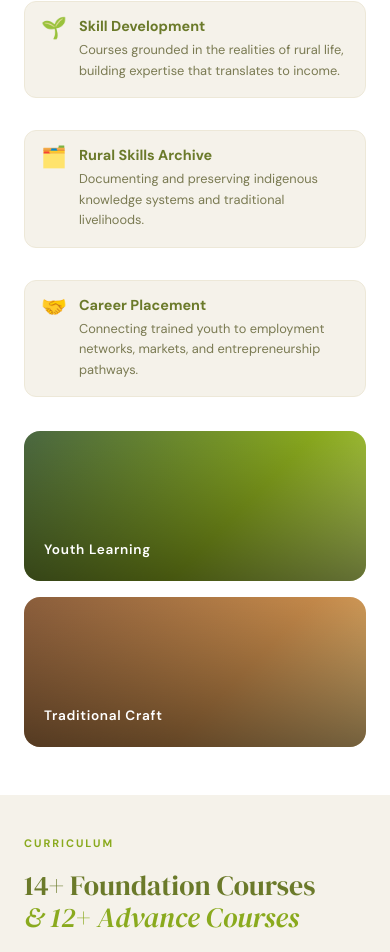
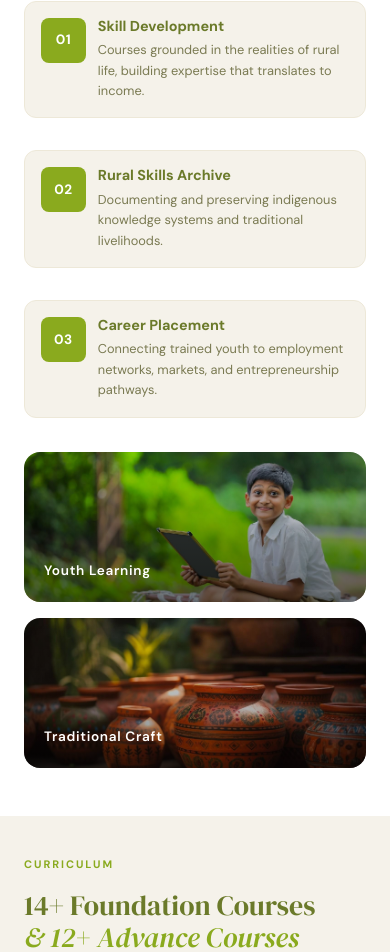
Before and after one commit to Raysin007/rysf, a React (Vite) app: page / in a window 390 px wide. Shown: the part 1211-2163 px from the top of the page. Built offline with nearby package versions, Linux system fonts and the light colour scheme.

Commit message:
Added Typography changes in the about section

```diff
--- a/src/components/About.css
+++ b/src/components/About.css
@@ -88,9 +88,18 @@
 }
 
 .about__pillar-icon {
-  font-size: 1.6rem;
   flex-shrink: 0;
-  line-height: 1;
+  width: 3.6rem;
+  height: 3.6rem;
+  display: flex;
+  align-items: center;
+  justify-content: center;
+  background: var(--lime);
+  color: white;
+  font-size: 1rem;
+  font-weight: 700;
+  letter-spacing: 0.03em;
+  border-radius: 8px;
 }
 
 .about__pillar-title {
@@ -123,11 +132,15 @@
 }
 
 .about__photo--1 {
-  background: linear-gradient(135deg, #4a6741 0%, #8aaa1e 60%, #c8e06a 100%);
+  background-image: linear-gradient(to top, rgba(0,0,0,0), transparent), url('/public/photo1.jpg');
+  background-size: cover;
+  background-position: center;
 }
 
 .about__photo--2 {
-  background: linear-gradient(135deg, #8b5e3c 0%, #c4894a 60%, #e8c17a 100%);
+   background-image: linear-gradient(to top, rgba(0,0,0,0), transparent), url('/public/photo2.jpg');
+  background-size: cover;
+  background-position: center;
 }
 
 .about__photo-overlay {
@@ -183,7 +196,9 @@
     gap: 1rem;
   }
   .about__pillar-icon {
-    font-size: 1.4rem;
+    width: 3.2rem;
+    height: 3.2rem;
+    font-size: 0.9rem;
   }
   .about__pillar-title {
     font-size: 0.95rem;
@@ -221,7 +236,9 @@
     gap: 0.75rem;
   }
   .about__pillar-icon {
-    font-size: 1.3rem;
+    width: 2.8rem;
+    height: 2.8rem;
+    font-size: 0.85rem;
   }
   .about__pillar-title {
     font-size: 0.9rem;
--- a/src/components/About.tsx
+++ b/src/components/About.tsx
@@ -44,23 +44,23 @@ export default function About() {
           <div className="about__pillars">
             {[
               {
-                icon: "🌱",
+                num: "01",
                 title: "Skill Development",
                 desc: "Courses grounded in the realities of rural life, building expertise that translates to income.",
               },
               {
-                icon: "🗂️",
+                num: "02",
                 title: "Rural Skills Archive",
                 desc: "Documenting and preserving indigenous knowledge systems and traditional livelihoods.",
               },
               {
-                icon: "🤝",
+                num: "03",
                 title: "Career Placement",
                 desc: "Connecting trained youth to employment networks, markets, and entrepreneurship pathways.",
               },
             ].map((p) => (
               <div key={p.title} className="about__pillar">
-                <span className="about__pillar-icon">{p.icon}</span>
+                <span className="about__pillar-icon">{p.num}</span>
                 <div>
                   <h3 className="about__pillar-title">{p.title}</h3>
                   <p className="about__pillar-desc">{p.desc}</p>
```
Also changed, not shown: public/photo1.jpg (added), public/photo2.jpg (added).
